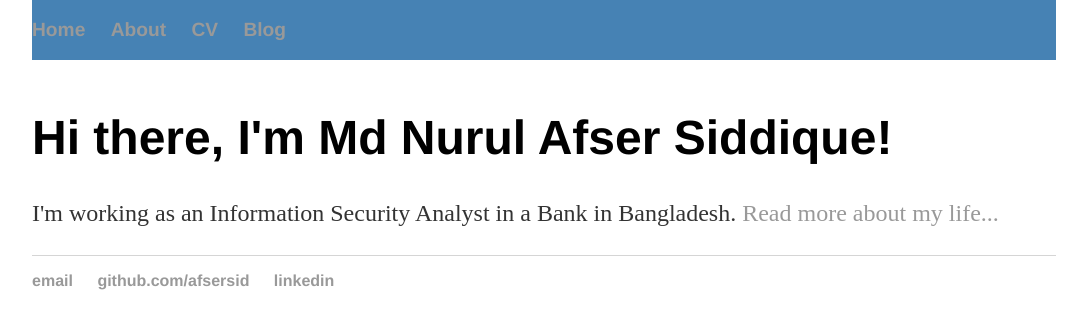
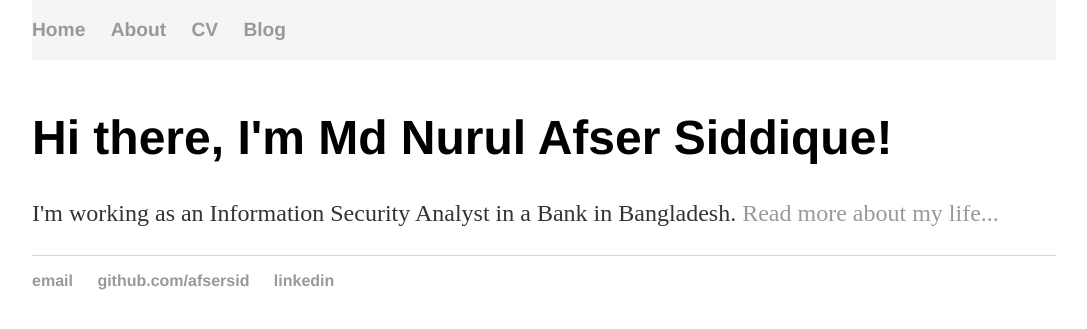
Before and after one commit to afsersid/afsersid.github.io, a Jekyll site: the page built from index.html, in a window 1280 px wide. Shown: the top 329 px of the page, without its empty margins (96-1183 px from the left). Built offline with Jekyll 4.4.1, drawn with Linux system fonts in a browser that asks for light colours.

Commit message:
Update main.css

```diff
--- a/css/main.css
+++ b/css/main.css
@@ -34,7 +34,7 @@ nav {
     position: fixed;
     top: 0;
     width: 80%;
-    background-color: #4682B4;
+    background-color: #F5F5F5;
 }
 footer {
     border-top: 1px solid #d5d5d5;
```
